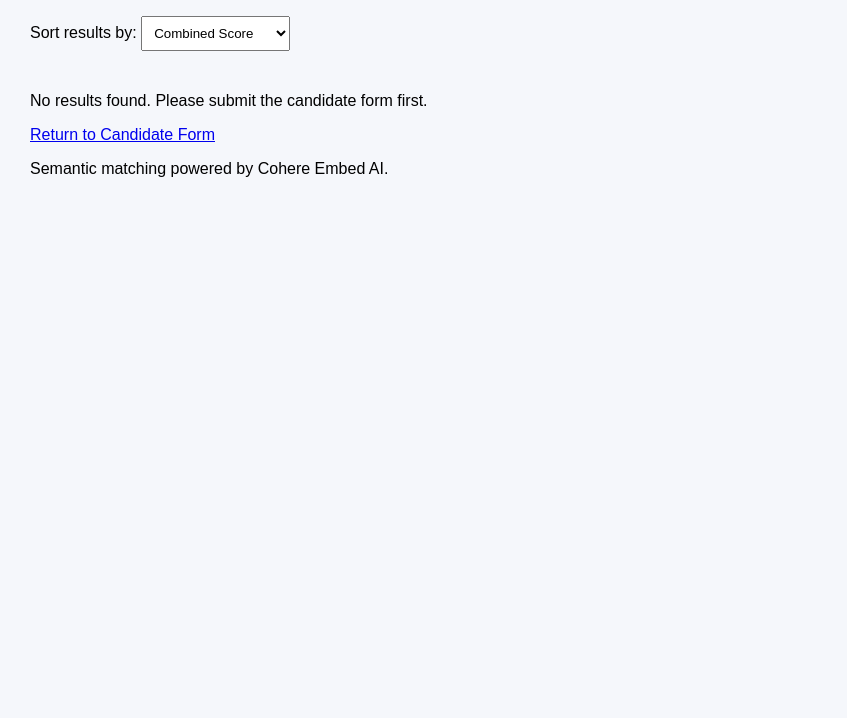
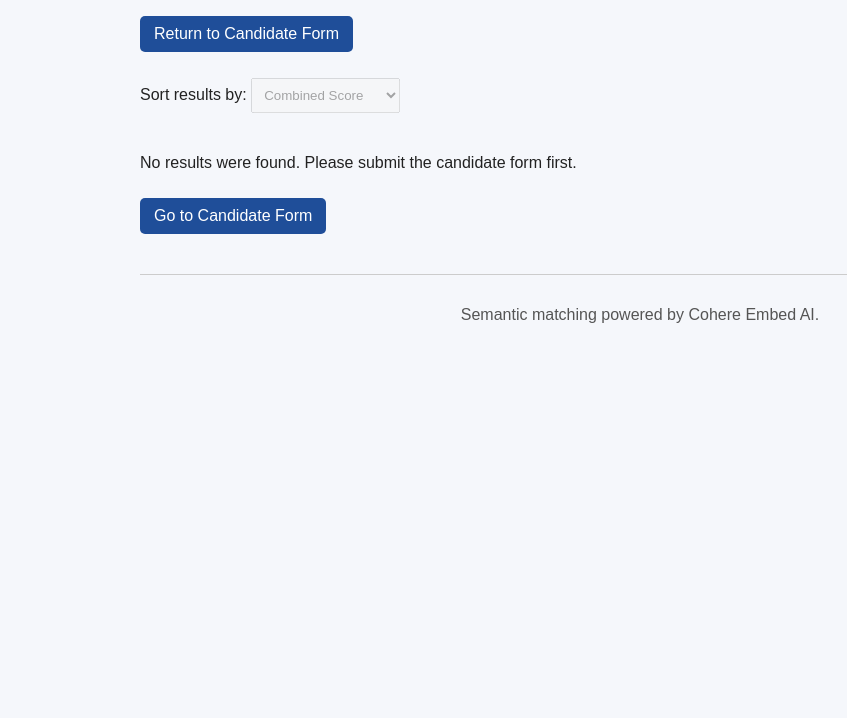
Before and after one commit to ysun930/lablink-prototype, a plain HTML site: page pages/results.html in a window 1280 px wide. Shown: the part 82-800 px from the top of the page, without its empty margins (0-847 px from the left). Drawn offline with Linux system fonts and the light colour scheme.

Commit message:
Update results.html

```diff
--- a/pages/results.html
+++ b/pages/results.html
@@ -13,8 +13,11 @@
   <style>
     body {
       font-family: Arial, sans-serif;
-      margin: 30px;
+      max-width: 1000px;
+      margin: 30px auto;
+      padding: 0 20px;
       background-color: #f5f7fb;
+      color: #222;
     }
 
     h1 {
@@ -45,9 +48,16 @@
       background-color: #eef3fb;
       border-radius: 6px;
       padding: 10px 14px;
+      min-width: 150px;
     }
 
-    .profile-link {
+    .score-breakdown,
+    .lab-information {
+      margin-top: 18px;
+    }
+
+    .profile-link,
+    .form-link {
       display: inline-block;
       margin-top: 10px;
       padding: 9px 14px;
@@ -57,7 +67,8 @@
       border-radius: 5px;
     }
 
-    .profile-link:hover {
+    .profile-link:hover,
+    .form-link:hover {
       background-color: #163b75;
     }
 
@@ -65,11 +76,25 @@
       color: #555;
       margin-top: 16px;
     }
+
+    footer {
+      margin-top: 40px;
+      padding: 15px;
+      text-align: center;
+      color: #555;
+      border-top: 1px solid #ccc;
+    }
   </style>
 </head>
 
 <body>
   <h1>LabLink Match Results</h1>
+
+  <p>
+    <a class="form-link" href="index.html">
+      Return to Candidate Form
+    </a>
+  </p>
 
   <label for="sort-select">
     Sort results by:
@@ -91,8 +116,14 @@
 
   <div id="results-container"></div>
 
+  <footer>
+    <p>
+      Semantic matching powered by Cohere Embed AI.
+    </p>
+  </footer>
+
   <script>
-    // Read the ranked results saved by app.js
+    // Read the ranked results saved by app.js.
     const storedResults =
       sessionStorage.getItem("labMatchResults");
 
@@ -106,7 +137,7 @@
     const sortSelect =
       document.getElementById("sort-select");
 
-    // Safely formats score values as percentages
+    // Safely formats a score as a percentage.
     function safePercent(value) {
       const number = Number(value);
 
@@ -115,7 +146,7 @@
         : "0.0";
     }
 
-    // Converts arrays into readable text
+    // Converts array values into readable text.
     function formatList(value) {
       if (Array.isArray(value)) {
         return value.join(", ");
@@ -124,7 +155,7 @@
       return value || "Not available";
     }
 
-    // Displays all ranked lab cards
+    // Displays all ranked lab cards.
     function displayResults(
       sortBy = "combinedPercent"
     ) {
@@ -133,21 +164,22 @@
       if (results.length === 0) {
         container.innerHTML = `
           <p>
-            No results found. Please submit the
+            No results were found. Please submit the
             candidate form first.
           </p>
 
           <p>
-            <a href="index.html">
-              Return to Candidate Form
+            <a class="form-link" href="index.html">
+              Go to Candidate Form
             </a>
           </p>
         `;
 
+        sortSelect.disabled = true;
         return;
       }
 
-      // Sort a copy from highest score to lowest score
+      // Sort a copy from highest score to lowest score.
       const sortedResults = [...results].sort(
         (a, b) =>
           Number(b[sortBy] || 0) -
@@ -295,7 +327,7 @@
       });
     }
 
-    // Re-sort cards when the dropdown changes
+    // Re-sort cards when the dropdown changes.
     sortSelect.addEventListener(
       "change",
       event => {
@@ -303,13 +335,8 @@
       }
     );
 
-       // Initially display by combined score
+    // Initially display by combined score.
     displayResults();
   </script>
-
-  <footer>
-    <p>Semantic matching powered by Cohere Embed AI.</p>
-  </footer>
-
 </body>
 </html>
```
